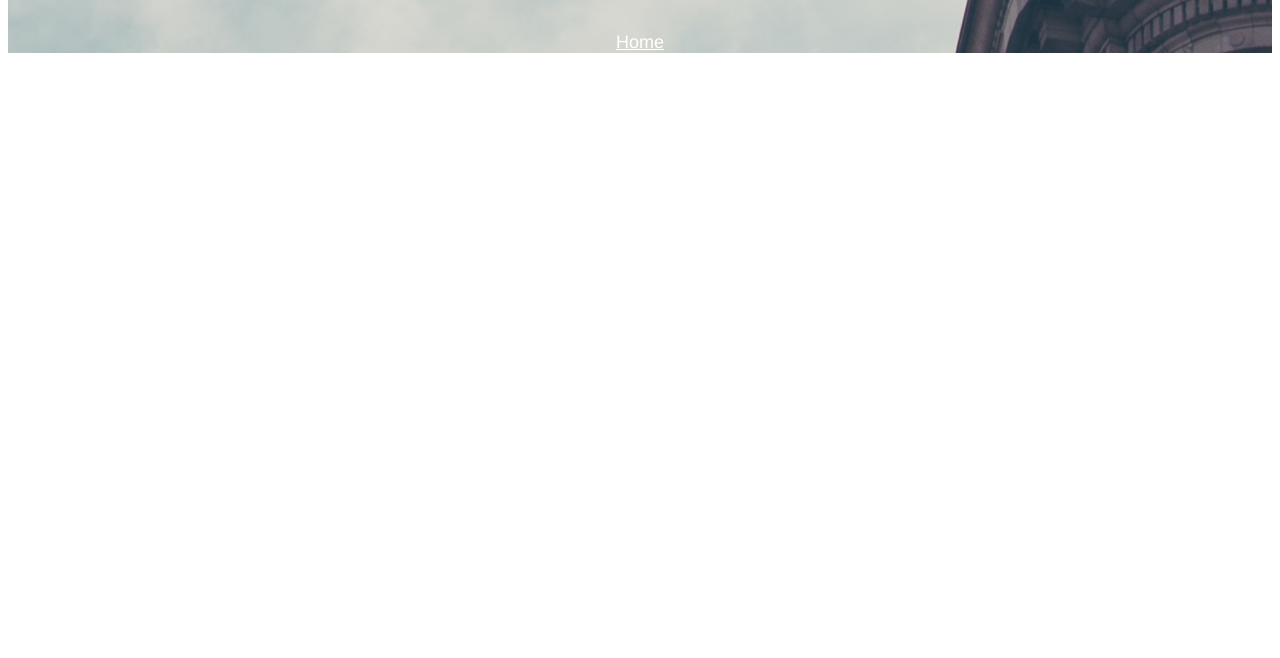
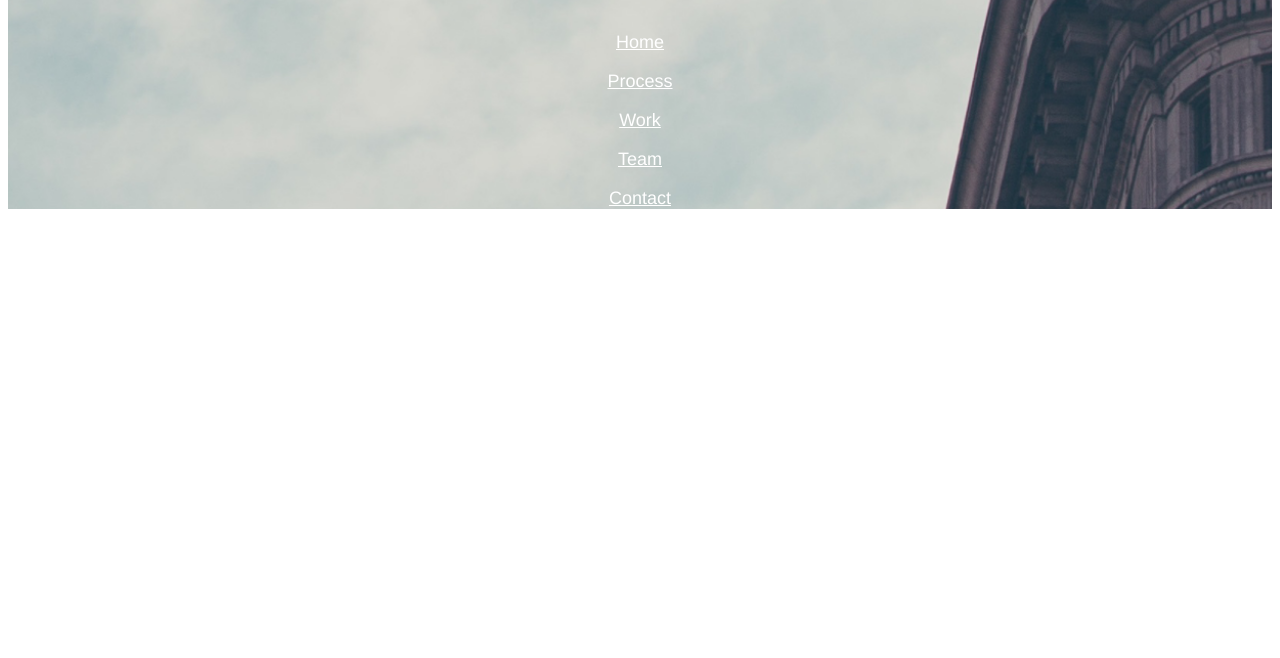
Before and after one commit to minxxie/broadway, a plain HTML site: page broadway/index.html in a window 1280 px wide. Shown: the part 142-800 px from the top of the page. Drawn offline with Linux system fonts and the light colour scheme.

Commit message:
Fix header image. Add all header links.

```diff
--- a/broadway/index.html
+++ b/broadway/index.html
@@ -10,6 +10,10 @@
     <div class="building">
       <h1>Broadway Design</h1>
       <h3><a class="link" href=(#home)>Home</a></h3>
+      <h3><a class="link" href=(#process)>Process</a></h3>
+      <h3><a class="link" href=(#work)>Work</a></h3>
+      <h3><a class="link" href=(#team)>Team</a></h3>
+      <h3><a class="link" href=(#contact)>Contact</a></h3>
     </div>
 
   </body>
--- a/broadway/resources/css/style.css
+++ b/broadway/resources/css/style.css
@@ -5,6 +5,7 @@ body{
 
 .building{
   background-image: url("../images/the-flatiron-building.png");
+  background-size: auto 100%;
   width: auto;
   height: auto;
 }
```
